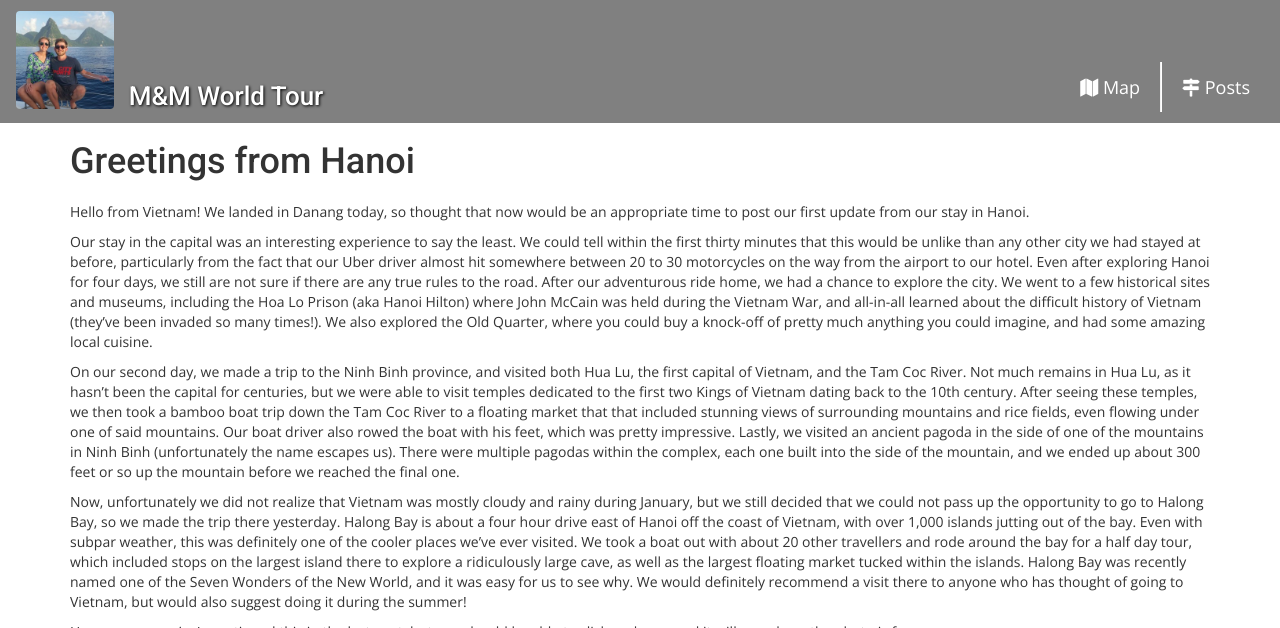
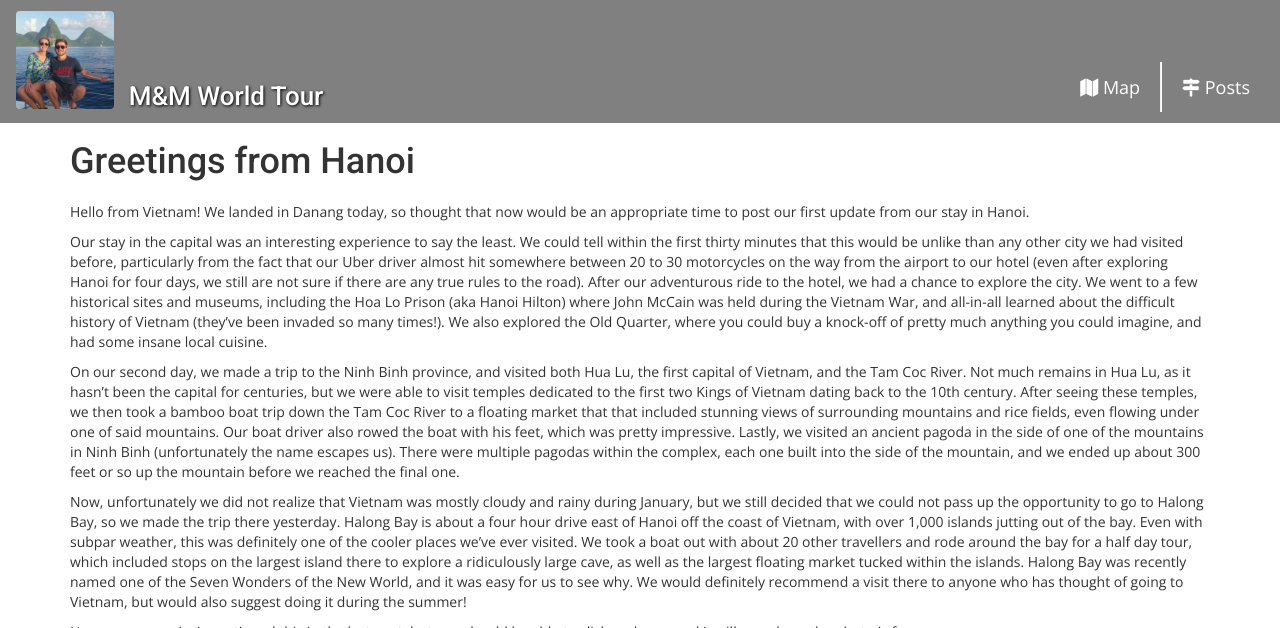
Before and after one commit to michaelrenzi/worldtour, a Jekyll site: the page built from _posts/2017-01-20-hanoi.markdown, in a window 1280 px wide and 900 px high, cut to the strip 0-628 px from the top of the window. Built offline with Jekyll 4.4.1, drawn with Linux system fonts in a browser that asks for light colours; nearby versions of some CDN libraries; comment, search, counter and statistics services are not loaded.

Commit message:
text fixes

```diff
--- a/_posts/2017-01-20-hanoi.markdown
+++ b/_posts/2017-01-20-hanoi.markdown
@@ -11,7 +11,7 @@
 
 Hello from Vietnam! We landed in Danang today, so thought that now would be an appropriate time to post our first update from our stay in Hanoi.
 
-Our stay in the capital was an interesting experience to say the least. We could tell within the first thirty minutes that this would be unlike than any other city we had stayed at before, particularly from the fact that our Uber driver almost hit somewhere between 20 to 30 motorcycles on the way from the airport to our hotel. Even after exploring Hanoi for four days, we still are not sure if there are any true rules to the road. After our adventurous ride home, we had a chance to explore the city. We went to a few historical sites and museums, including the Hoa Lo Prison (aka Hanoi Hilton) where John McCain was held during the Vietnam War, and all-in-all learned about the difficult history of Vietnam (they've been invaded so many times!). We also explored the Old Quarter, where you could buy a knock-off of pretty much anything you could imagine, and had some amazing local cuisine.
+Our stay in the capital was an interesting experience to say the least. We could tell within the first thirty minutes that this would be unlike than any other city we had visited before, particularly from the fact that our Uber driver almost hit somewhere between 20 to 30 motorcycles on the way from the airport to our hotel (even after exploring Hanoi for four days, we still are not sure if there are any true rules to the road). After our adventurous ride to the hotel, we had a chance to explore the city. We went to a few historical sites and museums, including the Hoa Lo Prison (aka Hanoi Hilton) where John McCain was held during the Vietnam War, and all-in-all learned about the difficult history of Vietnam (they've been invaded so many times!). We also explored the Old Quarter, where you could buy a knock-off of pretty much anything you could imagine, and had some insane local cuisine.
 
 On our second day, we made a trip to the Ninh Binh province, and visited both Hua Lu, the first capital of Vietnam, and the Tam Coc River. Not much remains in Hua Lu, as it hasn't been the capital for centuries, but we were able to visit temples dedicated to the first two Kings of Vietnam dating back to the 10th century. After seeing these temples, we then took a bamboo boat trip down the Tam Coc River to a floating market that that included stunning views of surrounding mountains and rice fields, even flowing under one of said mountains. Our boat driver also rowed the boat with his feet, which was pretty impressive. Lastly, we visited an ancient pagoda in the side of one of the mountains in Ninh Binh (unfortunately the name escapes us). There were multiple pagodas within the complex, each one built into the side of the mountain, and we ended up about 300 feet or so up the mountain before we reached the final one.
 
```
